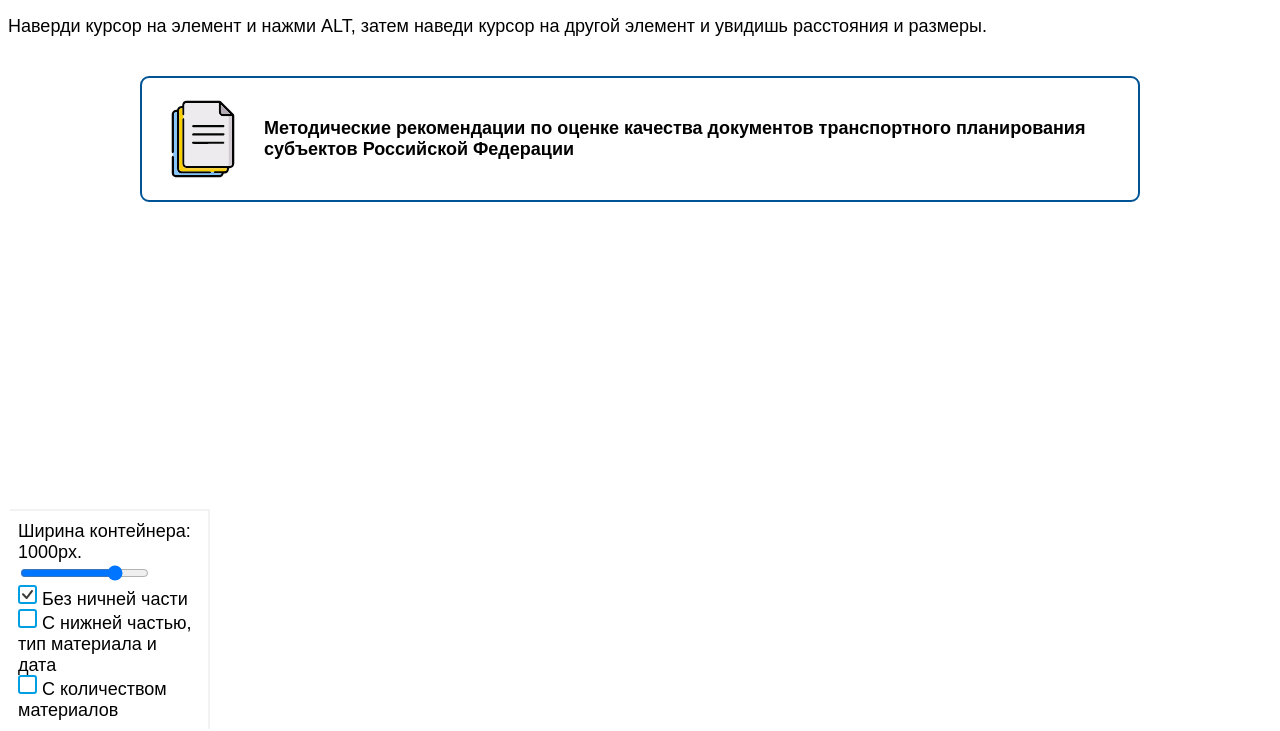
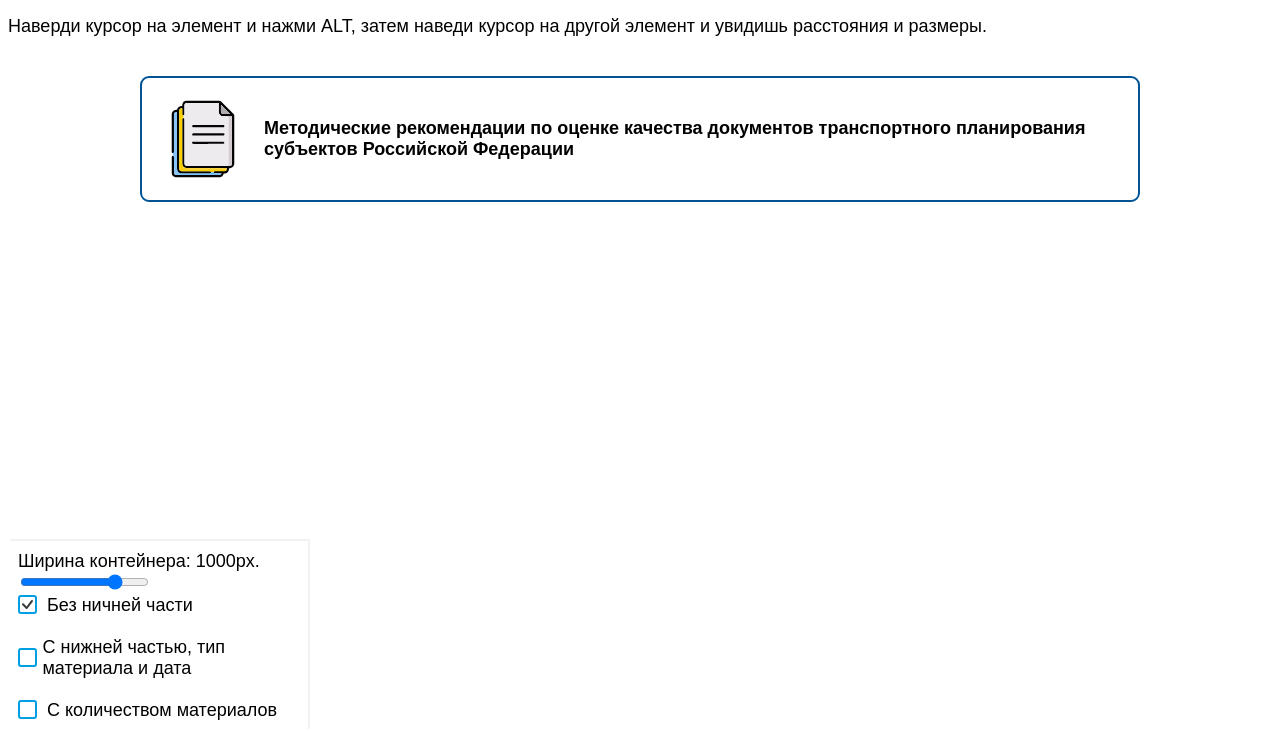
Before and after one commit to katokdoescode/rdn-vcc-components, a plain HTML site: page components/knowlage-base-card.html in a window 1280 px wide. Shown: the part 69-800 px from the top of the page. Drawn offline with Linux system fonts and the light colour scheme.

Commit message:
padding fix

```diff
--- a/components/css/style.css
+++ b/components/css/style.css
@@ -690,6 +690,7 @@ button, .link__btn {
 	justify-content: stretch;
 	flex-wrap: wrap;
 	gap: 16px;
+	margin-top: 38px;
 }
 
 .bwc--buttons .link__btn,
--- a/components/knowlage-base-card.html
+++ b/components/knowlage-base-card.html
@@ -9,7 +9,7 @@
 	<script src="https://unpkg.com/spacingjs" defer></script>
 	<style>
 		.controls {
-			width: 200px;
+			width: 300px;
 			padding: 10px;
 			position: fixed;
 			bottom: 0;
@@ -54,12 +54,18 @@
 			<label for="wider">Ширина контейнера: <span id="scr_wide">1000</span>px.</label><br>
 			<input type="range" value="1000" name="wider" id="wider" min="320" max="1200" oninput="changeWide(this.value)" autocomplete='off'>
 			<br>
-			<input type="radio" name="type" id="nofooter" onclick="changeType(this.id)" checked autocomplete='off'>
-			<label for="nofooter">Без ничней части</label><br>
-			<input type="radio" name="type" id="footer" onclick="changeType(this.id)" autocomplete='off'>
-			<label for="footer">С нижней частью, тип материала и дата</label><br>
-			<input type="radio" name="type" id="count" onclick="changeType(this.id)" autocomplete='off'>
-			<label for="count">С количеством материалов</label>
+			<label for="nofooter" class="label__checkbox">
+				<input type="radio" name="type" id="nofooter" onclick="changeType(this.id)" checked autocomplete='off'>
+				Без ничней части
+			</label><br>
+			<label for="footer" class="label__checkbox">
+				<input type="radio" name="type" id="footer" onclick="changeType(this.id)" autocomplete='off'>
+				С нижней частью, тип материала и дата
+			</label><br>
+			<label for="count" class="label__checkbox">
+				<input type="radio" name="type" id="count" onclick="changeType(this.id)" autocomplete='off'>
+				С количеством материалов
+			</label>
 		</section>
 	</main>
 	<script>
```
Also changed, not shown: components/big-webinar-card.html (+13 -7 lines).
